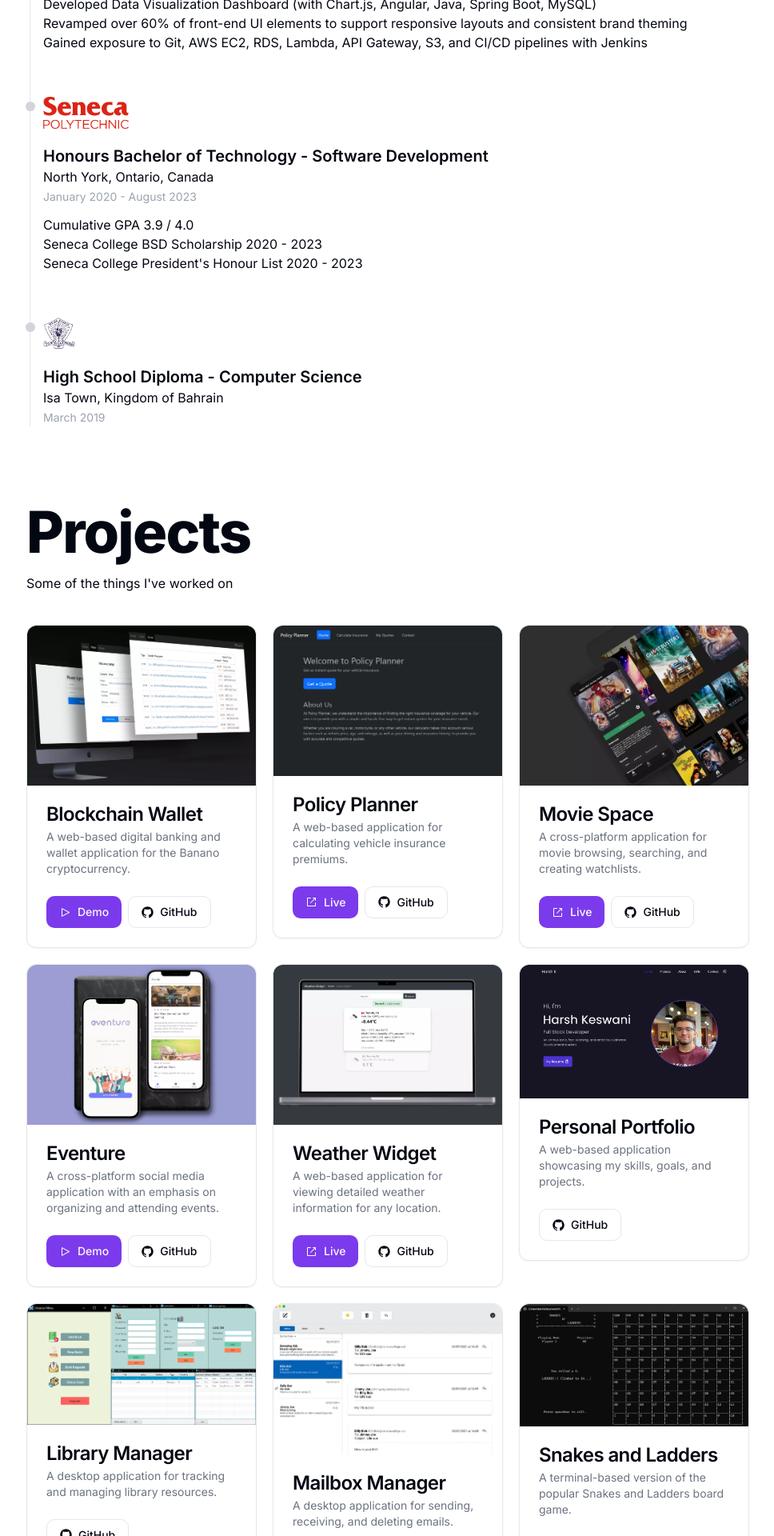
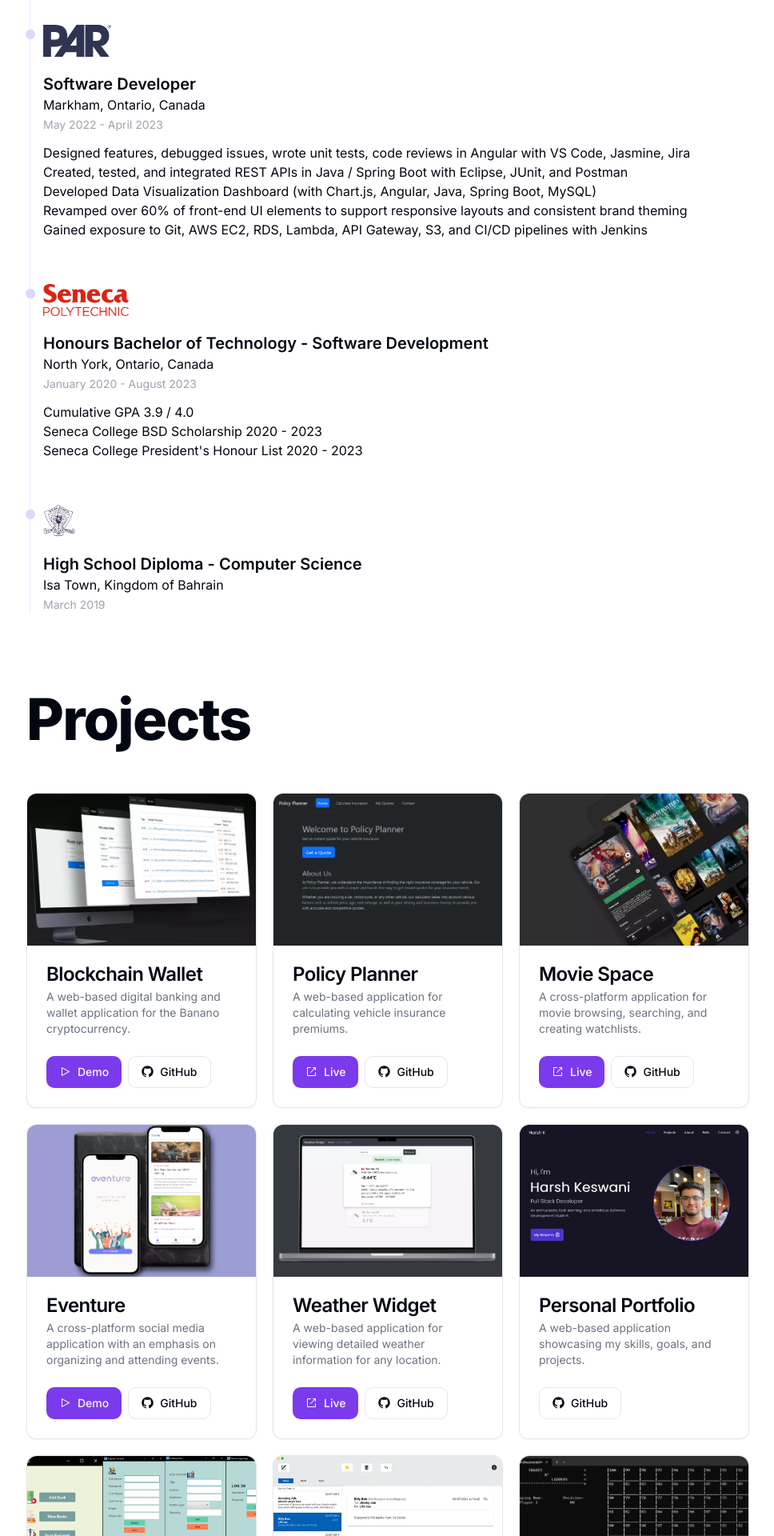
Before and after one commit to hershk17/portfolio, a Next.js app: page / in a window 1280 px wide. Shown: the part 720-2640 px from the top of the page at 80% size, without its empty margins (139-1107 px from the left). Built offline with nearby package versions, Linux system fonts and the light colour scheme.

Commit message:
removed subheadings

```diff
--- a/components/Footer.tsx
+++ b/components/Footer.tsx
@@ -1,7 +1,7 @@
 
 export const Footer = () => {
   return (
-    <footer className="bg-primary text-white/90 mt-16">
+    <footer className="bg-primary text-white/90 mt-24">
       <section className="container h-24 flex justify-between items-center">
         <p>&#169; Harsh K, 2023</p>
         <p>built with Next.js</p>
--- a/components/sections/About.tsx
+++ b/components/sections/About.tsx
@@ -3,10 +3,9 @@ import { ABOUT } from "@/lib/data";
 export const About = () => {
   return (
     <section id="about">
-      <h1 className="scroll-m-20 text-5xl font-extrabold tracking-tight lg:text-7xl">
+      <h1 className="scroll-m-20 text-5xl font-extrabold tracking-tight lg:text-7xl mb-14">
         About
       </h1>
-      <h2 className="mt-3 mb-10">A little about me</h2>
 
       {ABOUT.map((item) => (
         <section key={item.id}>
--- a/components/sections/Contact.tsx
+++ b/components/sections/Contact.tsx
@@ -55,10 +55,9 @@ export const Contact = () => {
 
   return (
     <section id="contact">
-      <h1 className="scroll-m-20 text-5xl font-extrabold tracking-tight lg:text-7xl">
+      <h1 className="scroll-m-20 text-5xl font-extrabold tracking-tight lg:text-7xl mb-14">
         Contact
       </h1>
-      <h2 className="mt-3 mb-12">Let&#39;s get in touch!</h2>
 
       <section className="flex flex-wrap gap-20">
         <Form {...form}>
--- a/components/sections/Experience.tsx
+++ b/components/sections/Experience.tsx
@@ -5,20 +5,19 @@ import Image from "next/image";
 export const Experience = () => {
   return (
     <section id="experience">
-      <h1 className="scroll-m-20 text-5xl font-extrabold tracking-tight lg:text-7xl">
+      <h1 className="scroll-m-20 text-5xl font-extrabold tracking-tight lg:text-7xl mb-14">
         Experience
       </h1>
-      <h2 className="mt-4 mb-8">This is what I&#39;ve been up to</h2>
 
-      <ol className="relative border-s border-gray-200 dark:border-gray-700 pt-1 ml-1">
+      <ol className="relative border-s border-violet-100 dark:border-violet-900 pt-1 ml-1">
         {EXPERIENCES.map((experience, idx) => (
-          <li key={idx} className="mb-14 ms-4 ml-6">
+          <li key={idx} className="mb-14 ms-4 ml-10">
             <div
               className={cn(
-                "absolute rounded-full w-3 h-3 mt-1.5 -start-1.5 ",
+                "absolute rounded-full ",
                 idx === 0
-                  ? "bg-gray-600 dark:bg-gray-100"
-                  : "bg-gray-300 dark:bg-gray-500"
+                  ? "w-4 h-4 mt-2 -start-2 bg-primary dark:bg-violet-500"
+                  : "w-3 h-3 mt-1.5 -start-1.5 bg-violet-200 dark:bg-violet-900"
               )}
             ></div>
             <Image
--- a/components/sections/Overview.tsx
+++ b/components/sections/Overview.tsx
@@ -1,10 +1,10 @@
+import pfp from "@/public/img/logos/pfp.webp";
 import Image from "next/image";
-import pfp from "@/public/img/logos/pfp.webp";
 
 export const Overview = () => {
   return (
     <section id="overview">
-      {/* <Image src={pfp} alt="Profile Picture" height={250} /> */}
+      <Image src={pfp} alt="Profile Picture" height={250}  className="rounded-lg shadow-lg"/>
     </section>
   );
 };
--- a/components/sections/Projects.tsx
+++ b/components/sections/Projects.tsx
@@ -6,7 +6,11 @@ import {
   CardHeader,
   CardTitle,
 } from "@/components/ui/card";
-import { CodeIcon, ExternalLinkIcon, GitHubLogoIcon, PlayIcon } from "@radix-ui/react-icons";
+import {
+  ExternalLinkIcon,
+  GitHubLogoIcon,
+  PlayIcon
+} from "@radix-ui/react-icons";
 import Image from "next/image";
 import Link from "next/link";
 
@@ -15,12 +19,9 @@ import { PROJECTS } from "@/lib/data";
 export const Projects = () => {
   return (
     <section id="projects">
-      <h1 className="scroll-m-20 text-5xl font-extrabold tracking-tight lg:text-7xl">
+      <h1 className="scroll-m-20 text-5xl font-extrabold tracking-tight lg:text-7xl mb-14">
         Projects
       </h1>
-      <h2 className="mt-4 mb-10">
-        Some of the things I&#39;ve worked on
-      </h2>
 
       <section className="flex flex-wrap gap-5">
         {PROJECTS.map((project, idx) => (
@@ -29,16 +30,11 @@ export const Projects = () => {
               <Image
                 src={project.img}
                 alt="project image"
-                className="rounded-t-lg object-cover"
+                className="rounded-t-lg object-cover h-[190px]"
               />
               <CardHeader>
                 <CardTitle>{project.title}</CardTitle>
-                <CardDescription>
-                  {project.desc}
-                  {/* {project.stack?.map((item, idx) => (
-                    <Badge key={idx}>{item}</Badge>
-                  ))} */}
-                </CardDescription>
+                <CardDescription>{project.desc}</CardDescription>
               </CardHeader>
               <CardFooter className="gap-2">
                 {project.links.map((link, idx) => (
@@ -60,27 +56,6 @@ export const Projects = () => {
                     </p>
                   </Link>
                 ))}
-                {/* <a
-                  href="#"
-                  className="inline-flex items-center px-4 py-2 text-sm font-medium text-gray-900 bg-white border border-gray-200 rounded-lg hover:bg-gray-100 hover:text-blue-700 focus:z-10 focus:ring-4 focus:outline-none focus:ring-gray-200 focus:text-blue-700 dark:bg-gray-800 dark:text-gray-400 dark:border-gray-600 dark:hover:text-white dark:hover:bg-gray-700 dark:focus:ring-gray-700"
-                >
-                  Learn more{" "}
-                  <svg
-                    className="w-3 h-3 ms-2 rtl:rotate-180"
-                    aria-hidden="true"
-                    xmlns="http://www.w3.org/2000/svg"
-                    fill="none"
-                    viewBox="0 0 14 10"
-                  >
-                    <path
-                      stroke="currentColor"
-                      stroke-linecap="round"
-                      stroke-linejoin="round"
-                      stroke-width="2"
-                      d="M1 5h12m0 0L9 1m4 4L9 9"
-                    />
-                  </svg>
-                </a> */}
               </CardFooter>
             </Card>
           </article>
--- a/components/sections/Skills.tsx
+++ b/components/sections/Skills.tsx
@@ -11,12 +11,9 @@ import { Progress } from "../ui/progress";
 export const Skills = () => {
   return (
     <section id="skills">
-      <h1 className="scroll-m-20 text-5xl font-extrabold tracking-tight lg:text-7xl">
+      <h1 className="scroll-m-20 text-5xl font-extrabold tracking-tight lg:text-7xl mb-14">
         Skills
       </h1>
-      <h2 className="mt-3 mb-10">
-        Here&#39;s my proficiency in different technologies
-      </h2>
 
       <section className="flex flex-wrap lg:grid lg:grid-cols-2 mt-10 gap-6">
         {SKILLS.map((skill, idx) => (
@@ -26,7 +23,7 @@ export const Skills = () => {
               {/* <CardDescription>Card Description</CardDescription> */}
             </CardHeader>
             <CardContent>
-              <ul className="flex justify-between space-x-6">
+              <ul className="flex justify-between space-x-6 my-4">
                 {skill.technologies.map((technology, idx) => (
                   <li
                     key={idx}
--- a/lib/data.ts
+++ b/lib/data.ts
@@ -200,7 +200,7 @@ export const PROJECTS = [
     links: [
       {
         type: "GitHub",
-        url: "",
+        url: "https://github.com/hershk17/portfolio",
       },
     ],
   },
@@ -232,7 +232,7 @@ export const PROJECTS = [
     title: "Snakes and Ladders",
     img: snlImg,
     stack: ["C++"],
-    desc: "A terminal-based version of the popular Snakes and Ladders board game.",
+    desc: "A terminal-based version of the Snakes n' Ladders board game.",
     links: [
       {
         type: "GitHub",
@@ -240,18 +240,18 @@ export const PROJECTS = [
       },
     ],
   },
-  {
-    title: "Wordle Clone",
-    img: wordleImg,
-    techstack: ["React", "JavaScript", "HTML/CSS"],
-    desc: "A simple word game inspired by the popular browser game 'Wordle'.",
-    links: [
-      {
-        type: "Work in Progress...",
-        url: "",
-      },
-    ],
-  },
+  // {
+  //   title: "Wordle Clone",
+  //   img: wordleImg,
+  //   techstack: ["React", "JavaScript", "HTML/CSS"],
+  //   desc: "A simple word game inspired by the popular browser game 'Wordle'.",
+  //   links: [
+  //     {
+  //       type: "Work in Progress...",
+  //       url: "",
+  //     },
+  //   ],
+  // },
 ];
 
 export const ABOUT = [
```
